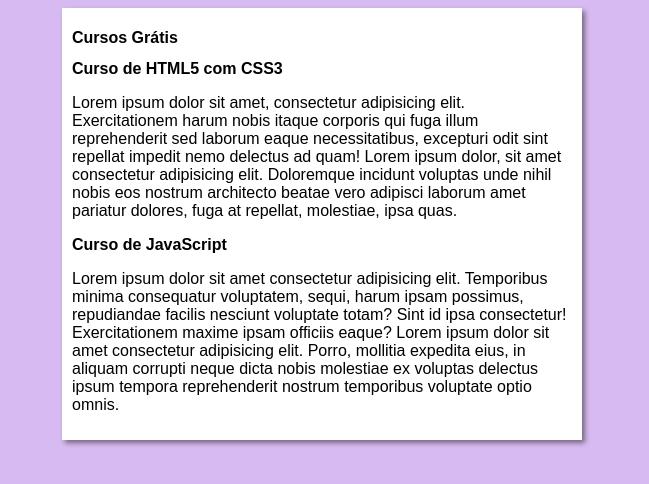
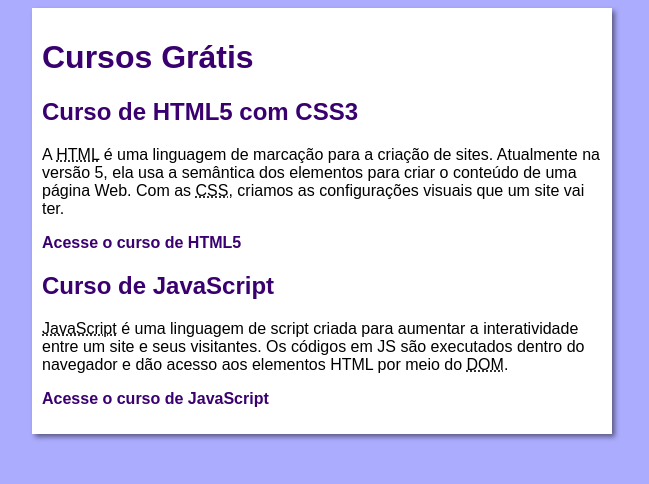
Before and after one commit to HenriquevDev/projeto-site, a plain HTML site: page index.html in a window 1280 px wide. Shown: the whole page, without its empty margins (318-967 px from the left). Drawn offline with Linux system fonts and the light colour scheme.

Commit message:
update index

```diff
--- a/estilos/style.css
+++ b/estilos/style.css
@@ -4,14 +4,39 @@
 }
 
 body {
-    background-color: rgb(215, 186, 241);
+    background-color: #acacff;
 
 }
 
 main {
     background-color: white;
-    width: 500px;
+    width: 560px;
     margin: auto;
     padding: 10px;
-    box-shadow: 3px 3px 5px rgba(0, 0, 0, 0.452);
+    box-shadow: 3px 3px 5px rgba(0, 0, 0, 0.473);
 }
+
+h1 {
+    font-size: 2em;
+    color: rgb(58, 0, 112);
+}
+
+h2 {
+    font-size: 1.5em;
+    color: rgb(58, 0, 112);
+}
+
+img.lado {
+    float: right;
+}
+
+a {
+    text-decoration: none;
+    font-weight: bold;
+    color: rgb(58, 0, 112);
+}
+
+a:hover {
+    text-decoration: underline;
+    color: rgb(26, 26, 255);
+}
--- a/index.html
+++ b/index.html
@@ -13,11 +13,13 @@
         </header>
         <article>
             <h2>Curso de HTML5 com CSS3</h2>
-            <p>Lorem ipsum dolor sit amet, consectetur adipisicing elit. Exercitationem harum nobis itaque corporis qui fuga illum reprehenderit sed laborum eaque necessitatibus, excepturi odit sint repellat impedit nemo delectus ad quam! Lorem ipsum dolor, sit amet consectetur adipisicing elit. Doloremque incidunt voluptas unde nihil nobis eos nostrum architecto beatae vero adipisci laborum amet pariatur dolores, fuga at repellat, molestiae, ipsa quas.</p>
+            <p>A <abbr title="HyperText Markup Language">HTML</abbr> é uma linguagem de marcação para a criação de sites. Atualmente na versão 5, ela usa a semântica dos elementos para criar o conteúdo de uma página Web. Com as <abbr title="Cascading Style Sheets">CSS</abbr>, criamos as configurações visuais que um site vai ter.</p>
+            <p><a href="curso-html.html">Acesse o curso de HTML5</a></p>
         </article>
         <article>
             <h2>Curso de JavaScript</h2>
-            <p>Lorem ipsum dolor sit amet consectetur adipisicing elit. Temporibus minima consequatur voluptatem, sequi, harum ipsam possimus, repudiandae facilis nesciunt voluptate totam? Sint id ipsa consectetur! Exercitationem maxime ipsam officiis eaque? Lorem ipsum dolor sit amet consectetur adipisicing elit. Porro, mollitia expedita eius, in aliquam corrupti neque dicta nobis molestiae ex voluptas delectus ipsum tempora reprehenderit nostrum temporibus voluptate optio omnis. </p>
+            <p><abbr title="JavaScript">JavaScript</abbr> é uma linguagem de script criada para aumentar a interatividade entre um site e seus visitantes. Os códigos em JS são executados dentro do navegador e dão acesso aos elementos HTML por meio do <abbr title="Document Object Model">DOM</abbr>.</p>
+            <p><a href="curso-js.html">Acesse o curso de JavaScript</a></p>
         </article>
     </main>
 </body>
```
Also changed, not shown: imagens/btn-back.png (added), imagens/curso-em-video-cor.png (added), imagens/curso-em-video-pb.png (added), imagens/curso-html-css.png (added), imagens/curso-javascript.png (added).
